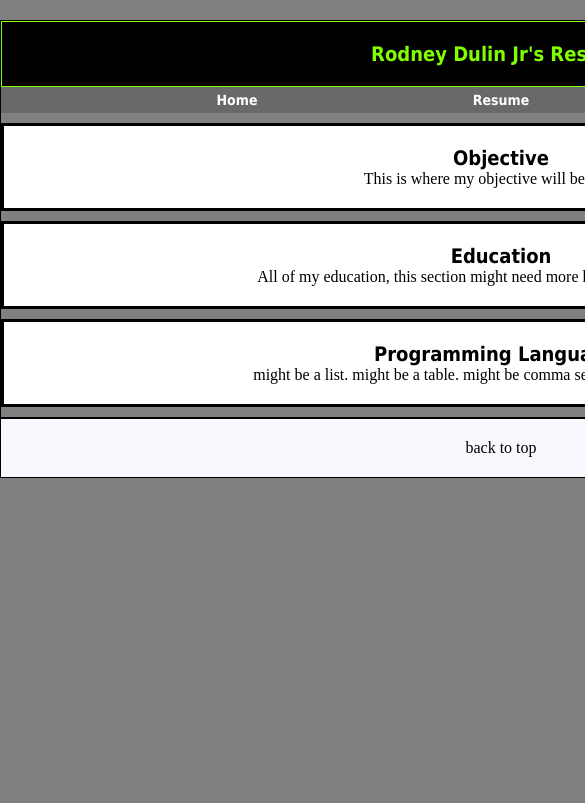
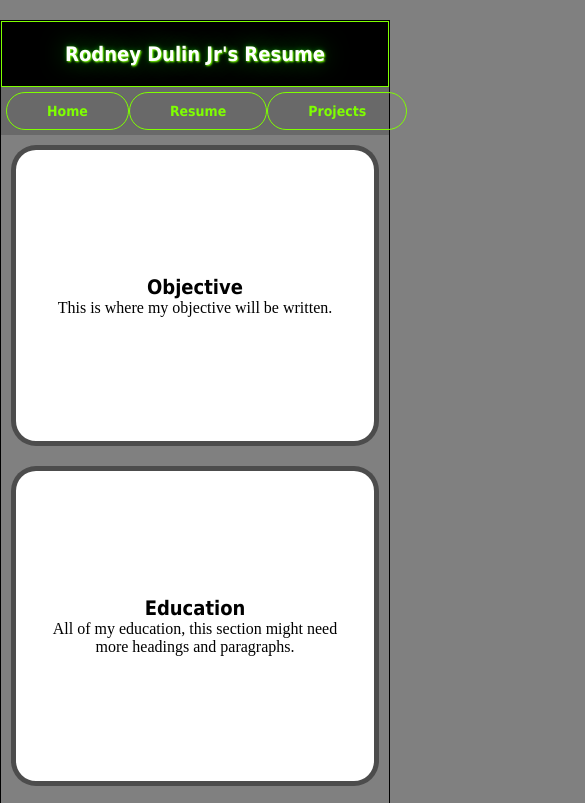
Before and after one commit to RDulinJR/RDulinJR.github.io, a plain HTML site: page index.html in a window 390 px wide. Shown: the top 803 px of the page, 585 px wide, since content can reach past the window. Drawn offline with Linux system fonts and the light colour scheme.

Commit message:
some more styling done, more responsive

```diff
--- a/index.html
+++ b/index.html
@@ -12,9 +12,9 @@
 			</header>
 			<nav id="nav_menu">
 				<ul>
-					<li>Home</li>
-					<li>Resume</li>
-					<li>Projects</li>
+					<li><a href="#"> Home</a></li>
+					<li><a href="#"> Resume</a></li>
+					<li><a href="#"> Projects</a></li>
 				</ul>
 			</nav>
 			<section id="section">
@@ -38,7 +38,7 @@
 				</article>
 			</section>
 			<footer id="bottom_part">
-				back to top
+				<p>back to top</p>
 			</footer>
 		</div>
 	</body>
--- a/main.css
+++ b/main.css
@@ -5,8 +5,9 @@
 h1{
 	font:bold 20px Tahoma;
 }
-header, section, footer, nav{
-	display:block;
+header, section, footer, nav, article{
+	display:flex;
+	justify-content:center;
 }
 body{
 	text-align:center;
@@ -14,39 +15,69 @@ body{
 }
 #main_piece{
 	border:1px solid black;
-	width:1000px;
 	margin:20px auto;
 	/*text-align:left;*/
 }
 #big_header{
 	background:black;
-	color:chartreuse;
+	color: white;
+    text-shadow: 1px 1px 2px chartreuse, 0 0 25px green, 0 0 5px green;
 	border:1px solid chartreuse;
 	padding:20px;
 }
 #nav_menu{
 	background:dimgray;
 	color:white;
+	width:100%;
+	display:table;
+	table-layout:fixed;
 }
-#nav_menu li{
-	display: inline-block;
+#nav_menu ul{
+	display:flex;
+	flex-direction:row;
+	justify-content:space-around;
+	margin:5px;
+	padding:10px auto;
+}
+#nav_menu ul li{
 	list-style:none;
-	width:250px;
-	padding:5px;
+	text-align:center;
+	border:1px solid chartreuse;
+	border-radius:25px;
+
+	padding:10px auto;
+}
+#nav_menu ul li a{
+	display:block;
+	padding: 10px 40px;
+	color:chartreuse;
+	text-decoration:none;
 	font:bold 14px Tahoma;
+	transition: color 2s, font 2s;
+}
+#nav_menu ul li a:hover{
+	color:white;
+	text-transform:uppercase;
+	font: bold 125% Trebuchet MS;
 }
 #section{
-
+	flex-direction:column;
+	height:1000px;
 }
 article{
+	flex-direction:column;
+	flex-grow:1;
 	background: white;
-	border: 3px solid black;
+	border: 5px solid rgba(0,0,0,.7);
+	border-radius:25px;
 	padding:20px;
-	margin-bottom:10px;
-	margin-top:10px;
+	margin:10px;
 }
 #bottom_part{
 	background:ghostwhite;
 	padding:20px;
 	border-top:2px solid black;
 }
+#bottom_part p{
+
+}
```
